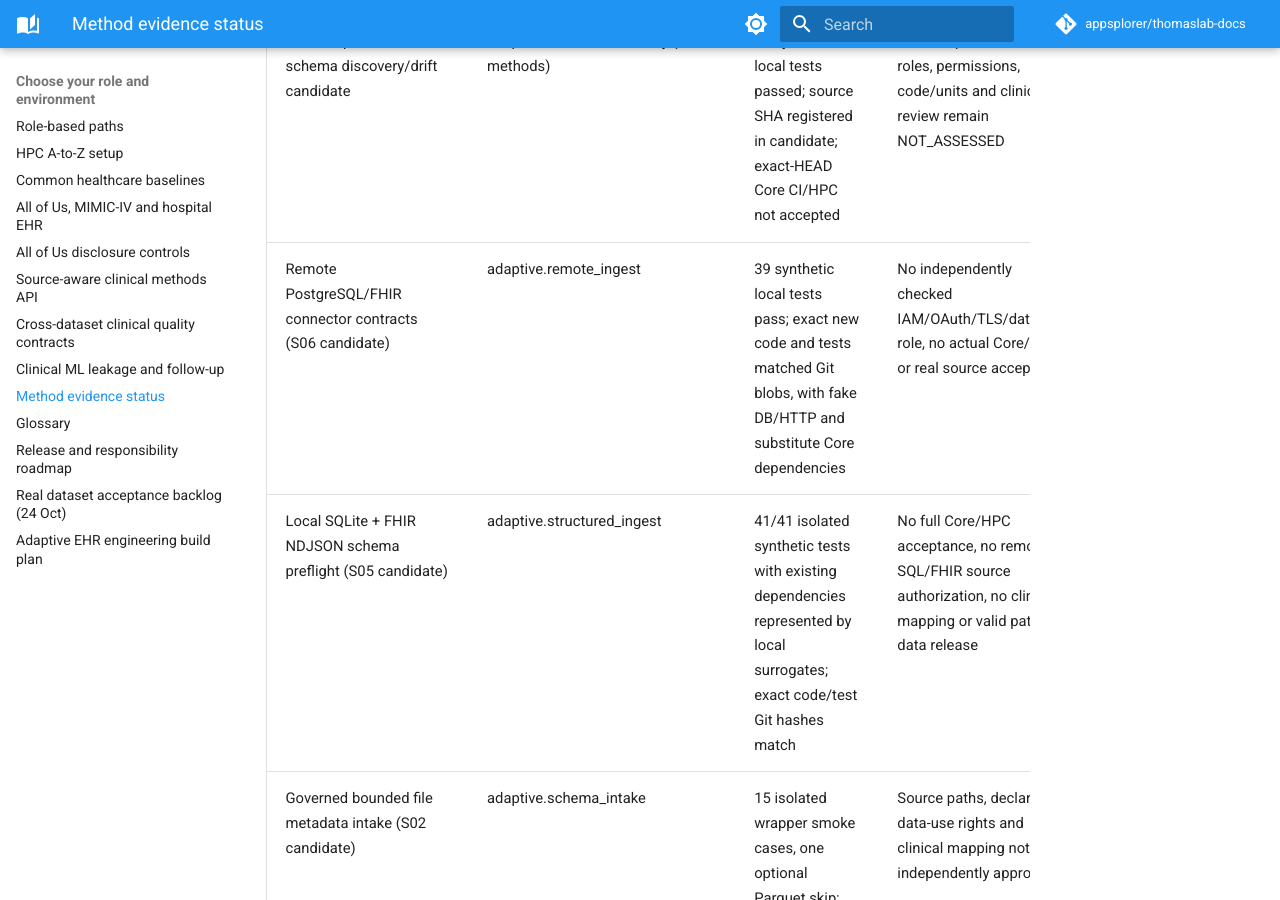
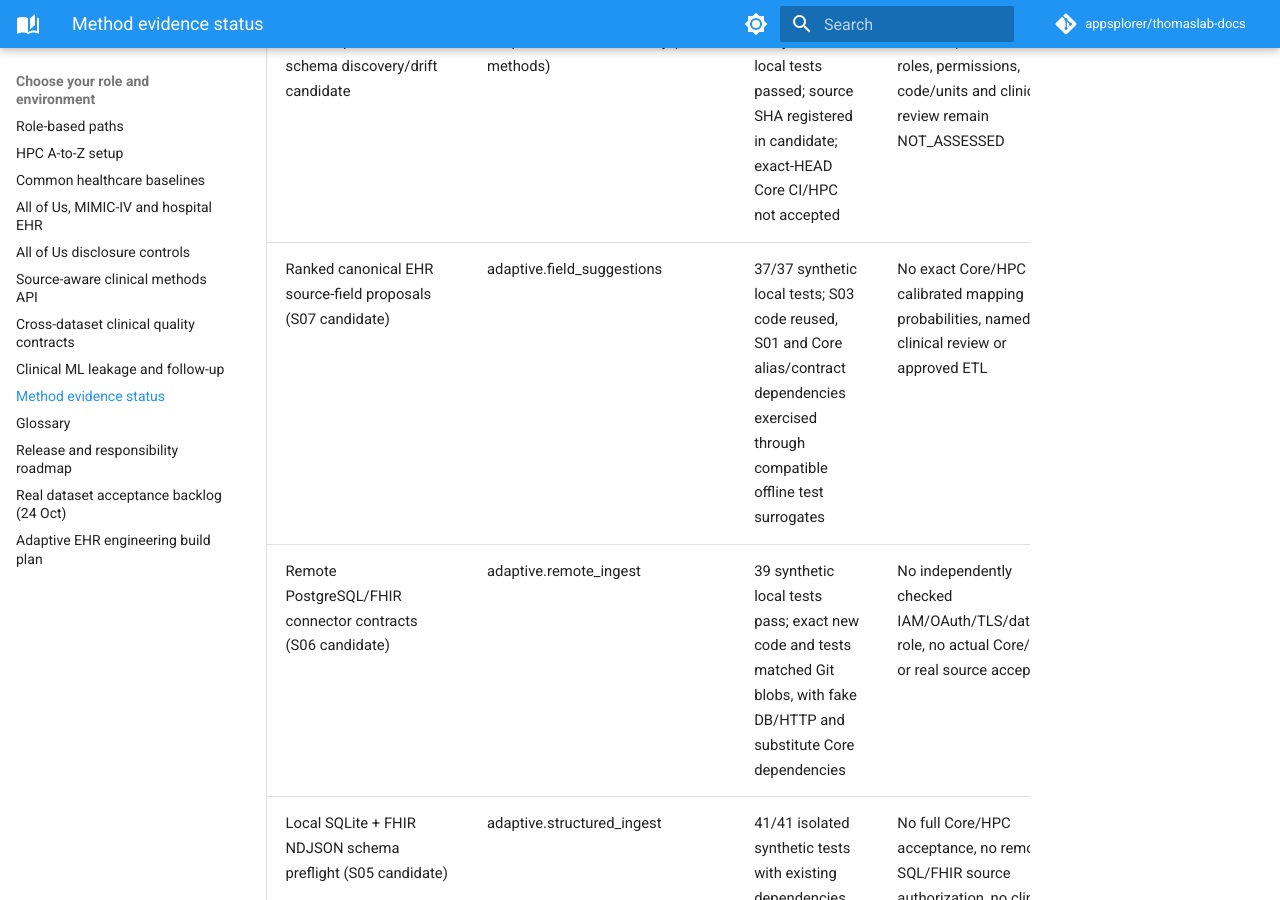
Before and after one commit to appsplorer/thomaslab-docs, an MkDocs documentation site: the page built from docs/guides/method-readiness.md, in a window 1280 px wide and 900 px high, scrolled down 420 px. Built offline with MkDocs 1.6.1 and Material for MkDocs 9.7.7, drawn with Linux system fonts in a browser that asks for light colours; comment, search, counter and statistics services are not loaded.

Commit message:
docs(ehr): register S07 field ranking as unvalidated candidate

```diff
--- a/docs/guides/method-readiness.md
+++ b/docs/guides/method-readiness.md
@@ -9,6 +9,7 @@ self-certify external clinical validation through a documentation edit.
 | Method family | Source features | Verified evidence | Current study-level gate |
 |---|---|---|---|
 | New hospital EHR schema discovery/drift candidate | adaptive.schema_discovery (2 methods) | 17 synthetic local tests passed; source SHA registered in candidate; exact-HEAD Core CI/HPC not accepted | Source-specific schema, roles, permissions, code/units and clinician review remain NOT_ASSESSED |
+| Ranked canonical EHR source-field proposals (S07 candidate) | adaptive.field_suggestions | 37/37 synthetic local tests; S03 code reused, S01 and Core alias/contract dependencies exercised through compatible offline test surrogates | No exact Core/HPC QA, calibrated mapping probabilities, named clinical review or approved ETL |
 | Remote PostgreSQL/FHIR connector contracts (S06 candidate) | adaptive.remote_ingest | 39 synthetic local tests pass; exact new code and tests matched Git blobs, with fake DB/HTTP and substitute Core dependencies | No independently checked IAM/OAuth/TLS/database role, no actual Core/HPC or real source acceptance |
 | Local SQLite + FHIR NDJSON schema preflight (S05 candidate) | adaptive.structured_ingest | 41/41 isolated synthetic tests with existing dependencies represented by local surrogates; exact code/test Git hashes match | No full Core/HPC acceptance, no remote SQL/FHIR source authorization, no clinical mapping or valid patient-data release |
 | Governed bounded file metadata intake (S02 candidate) | adaptive.schema_intake | 15 isolated wrapper smoke cases, one optional Parquet skip; real Core integration/HPC not accepted | Source paths, declared data-use rights and clinical mapping not independently approved |
```
